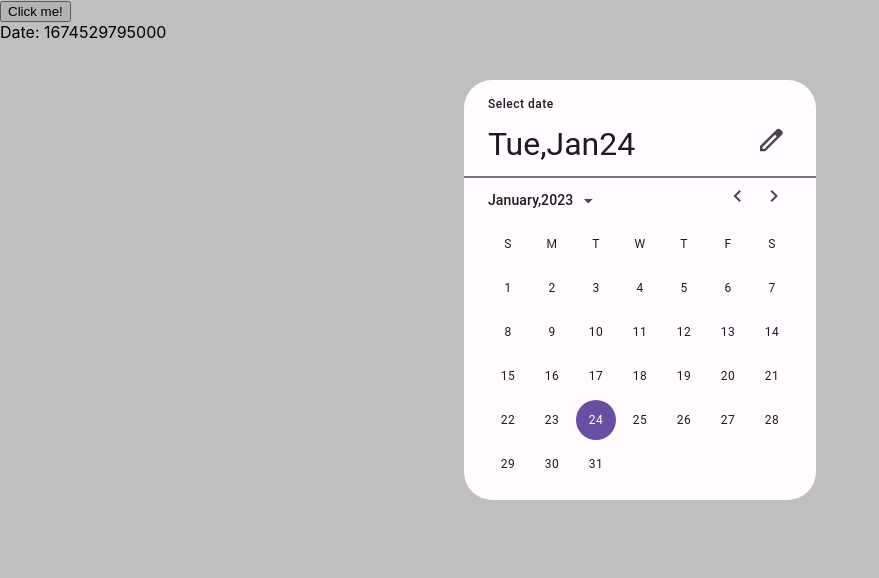
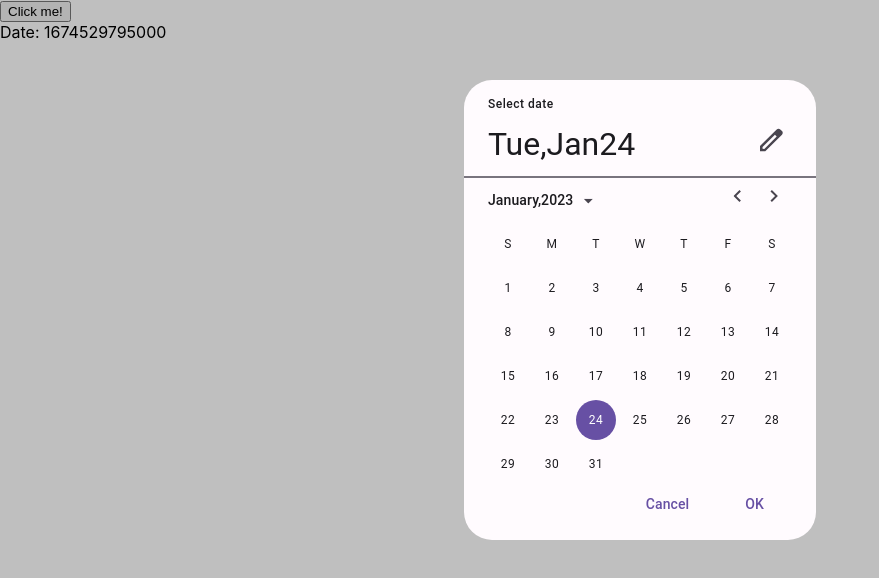
Before and after one commit to Ztanha/react-date-picker-material, a React (Create React App) app: page / in a window 1280 px wide. Shown: the top 578 px of the page, without its empty margins (0-879 px from the left). Built offline with nearby package versions, Linux system fonts and the light colour scheme.

Commit message:
Add buttons

```diff
--- a/src/components/datePicker/dayMode/DayMode.js
+++ b/src/components/datePicker/dayMode/DayMode.js
@@ -2,6 +2,7 @@ import {useTheme} from "../../../ThemeContext.js";
 import {daysInMonth, getMonthStartDay} from "../utilities.js";
 
 import {useEffect, useRef, useState} from "react";
+import Button from "../../button/Button.js";
 
 
 const DayMode = props=>{
@@ -68,6 +69,20 @@ const DayMode = props=>{
                         </div>
                     ) }
                 </div>
+                <div className="actions">
+                    <div className='btns-container'>
+                        <Button type={ 'text' }
+                                // click={ props.hide() }
+                        >
+                            Cancel
+                        </Button>
+                        <Button type={ 'text' }
+                                // click={ ()=>props.onChange(selected)}
+                        >
+                            OK
+                        </Button>
+                    </div>
+                </div>
             </div>
         )
 }
```
